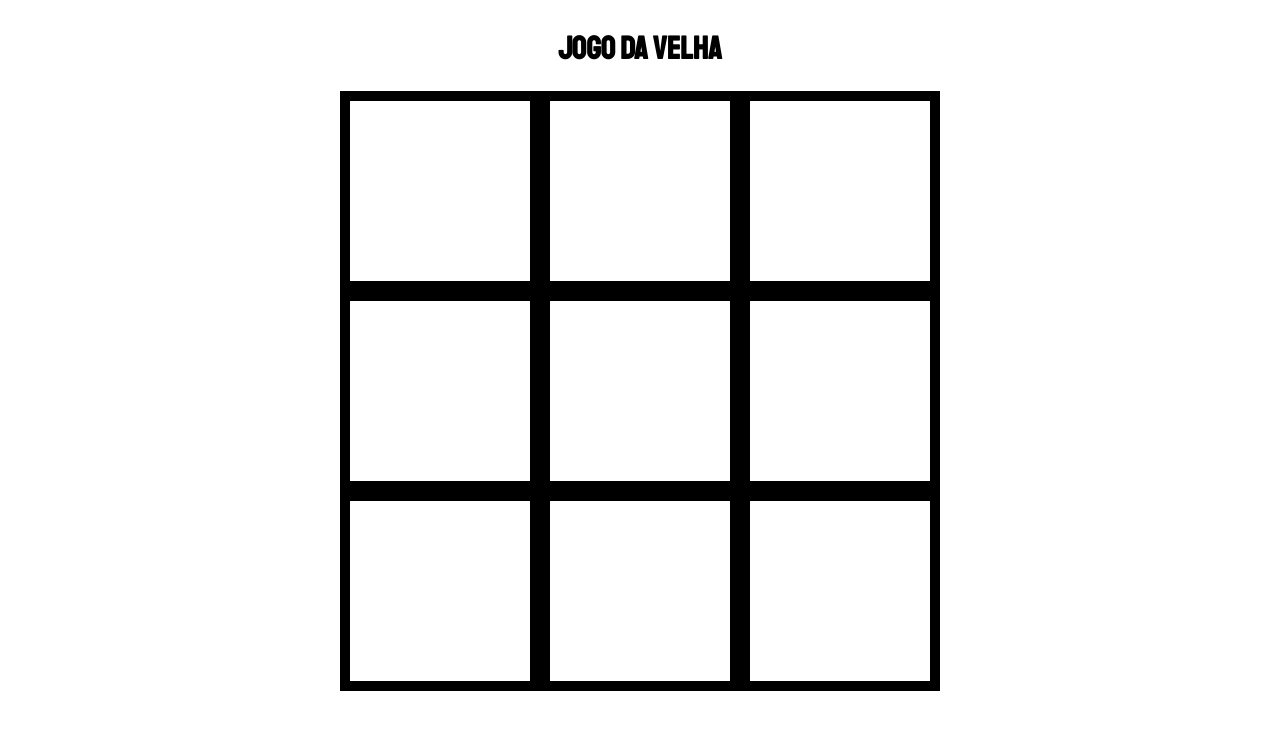
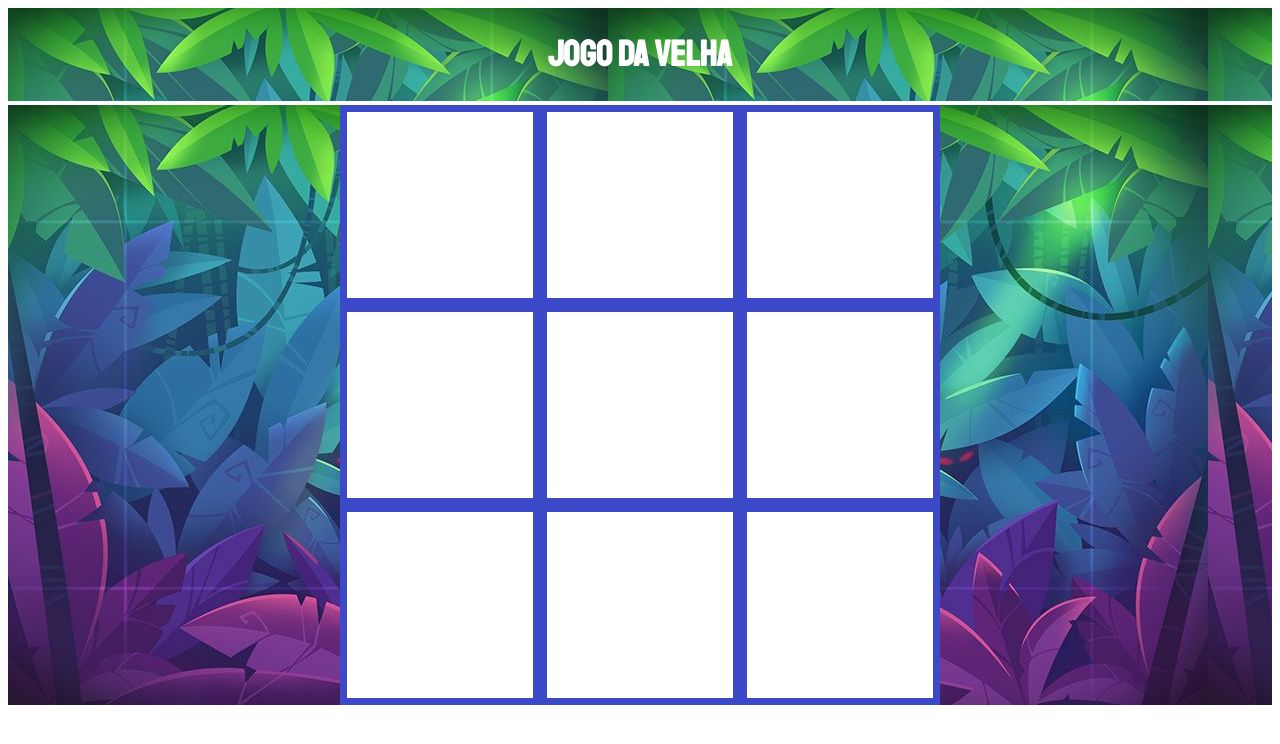
Before and after one commit to priscilauchoa/Javascript-exercises, a plain HTML site: page index.html in a window 1280 px wide. Drawn offline with Linux system fonts and the light colour scheme.

Commit message:
Criar background-image

```diff
--- a/styles.css
+++ b/styles.css
@@ -4,15 +4,20 @@ header {
     display: flex;
     justify-content: center;
     align-items: center;
+    background-image: url(imagens/JogodaVelha.jpg);
 }
 header h1{
     align-items: center;
+    color: white;
     display: flex;
+    font-size: 36px;
     justify-content: center;
     font-family: 'Staatliches', cursive;
 
+
 }
 .grid {
+
     display: grid;
     grid-template-columns: repeat(3, 200px);
     grid-template-rows: repeat(3, minmax(200px, 200px));
@@ -24,13 +29,18 @@ header h1{
 }
 
 .grid div{
-    border: 10px solid black;
+    border: 7px solid rgb(60, 74, 202);
+    background-color: white;
 }
 .grid-centralizar{
     display:flex;
-
     justify-content: center;
     align-items: center;
+    margin: 0;
+    margin-top:4px;
+    background-image: url(imagens/JogodaVelha.jpg);
+
+
 
 }
 .xis {
```
Also changed, not shown: imagens/JogodaVelha.jpg (added), imagens/cores.jpg (added).
